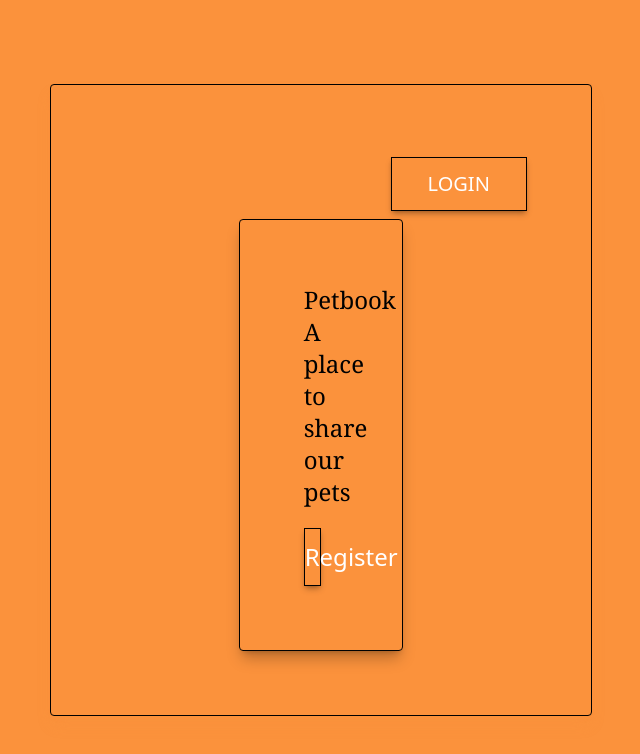
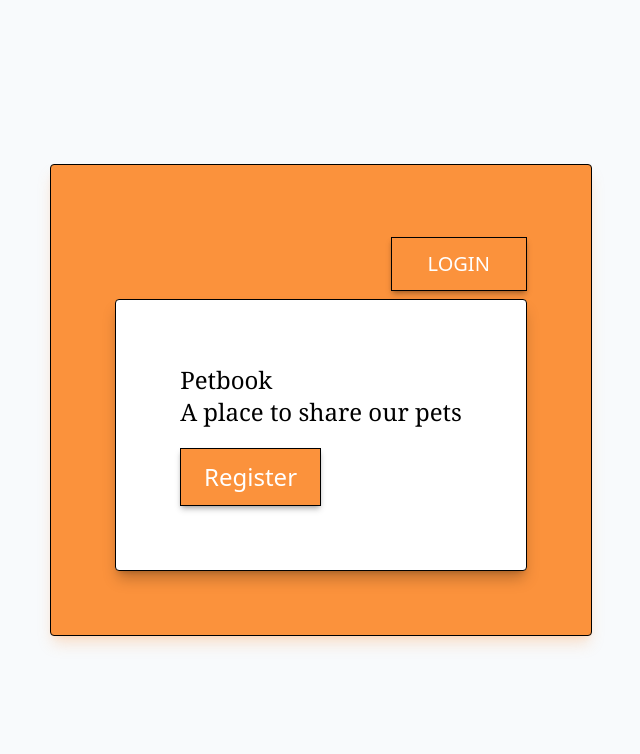
Before and after one commit to chris-nowicki/petbook, a React (Create React App) app in the folder client/: page / in a window 1280 px wide. Shown: the top 754 px of the page, without its empty margins (319-959 px from the left). Built offline with nearby package versions, Linux system fonts and the light colour scheme; no server answers.

Commit message:
fixed landing page styling

```diff
--- a/client/src/components/LandingPage.jsx
+++ b/client/src/components/LandingPage.jsx
@@ -3,8 +3,8 @@ import { Link } from "react-router-dom";
 
 const LandingPage = () => {
 	return (
-		<div className="flex h-screen w-full flex-col items-center justify-center bg-orange-400">
-			<div className="flex flex-col rounded border border-black p-16 shadow-lg shadow-orange-400/25">
+		<div className="flex h-screen w-full flex-col items-center justify-center bg-slate-50">
+			<div className="flex flex-col rounded border border-black p-16 shadow-lg shadow-orange-400/25 bg-orange-400">
 				<div className="items-right container mx-auto flex flex-row-reverse py-2">
 					<Link to={"/login"}>
 						<button className=" border border-black bg-orange-400 bg-black px-9 py-3 text-center text-xl text-white shadow-md shadow-black/25 hover:bg-orange-500">
@@ -12,7 +12,7 @@ const LandingPage = () => {
 						</button>
 					</Link>
 				</div>
-				<div className="align-center mx-auto  flex h-full w-2/5  flex-col rounded border border-black py-16 px-16 shadow-lg shadow-black/25">
+				<div className="align-center mx-auto  flex h-full w-full  flex-col rounded border bg-white border-black py-16 px-16 shadow-lg shadow-black/25">
 					<p className="mb-5 font-serif text-2xl">
 						Petbook <br />A place to share our pets
 					</p>
```
